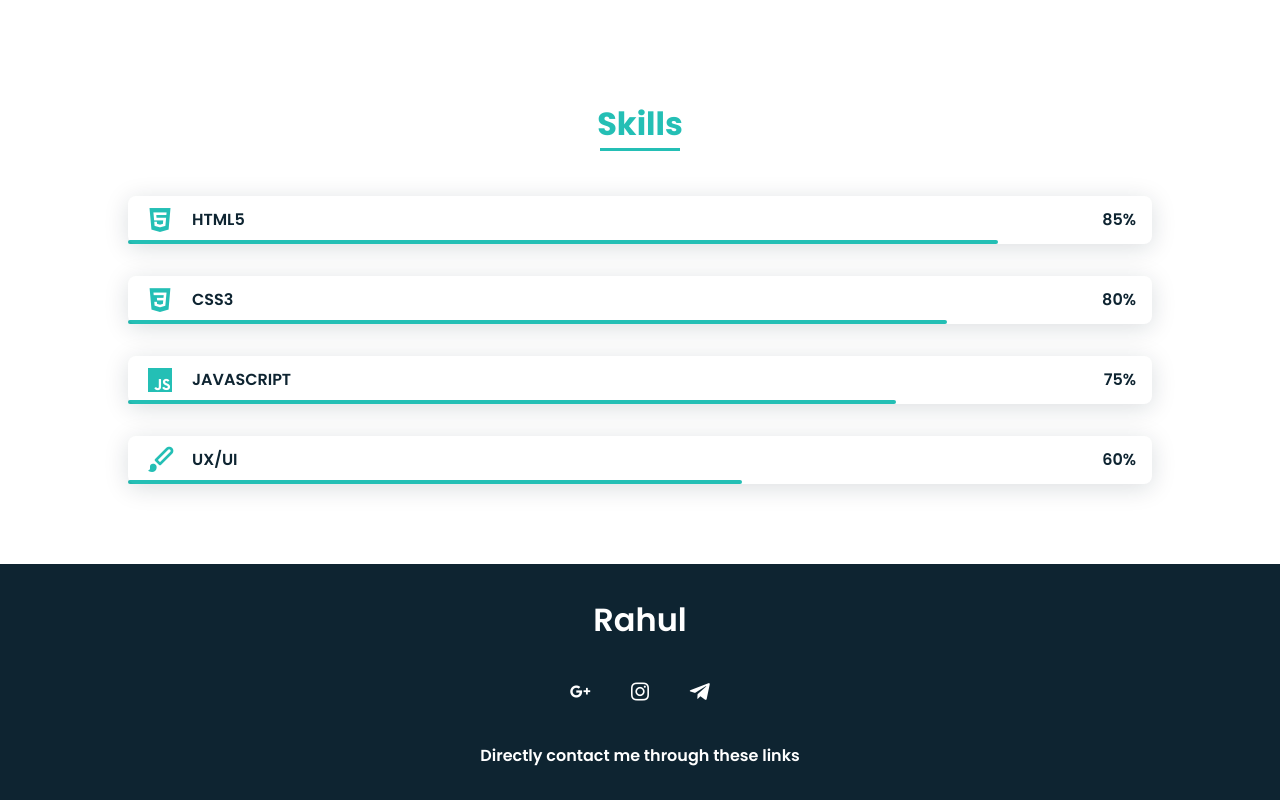
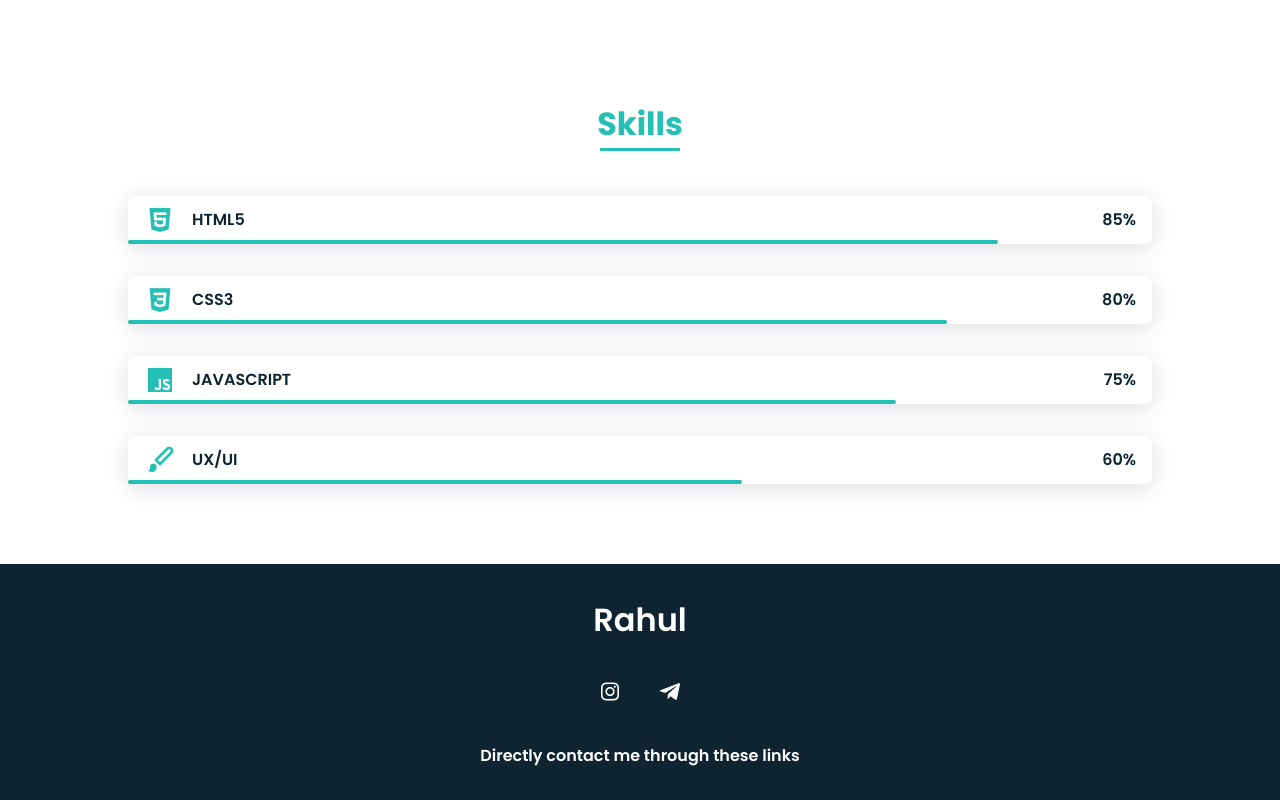
Before and after one commit to rahulob/rahulob.github.io, a plain HTML site: page index.html in a window 1280 px wide. Shown: the part 1404-2204 px from the top of the page. Drawn offline with nearby package versions, Linux system fonts and the light colour scheme.

Commit message:
Update index.html

```diff
--- a/index.html
+++ b/index.html
@@ -134,9 +134,8 @@
     <footer class="footer">
         <p class="footer__title">Rahul</p>
         <div class="footer__social">
-            <a href="#" class="footer__icon"><i class='bx bxl-google-plus'></i></a>
-            <a href="#" class="footer__icon"><i class='bx bxl-instagram'></i></a>
-            <a href="#" class="footer__icon"><i class='bx bxl-telegram'></i></a>
+            <a href="https://www.instagram.com/rahul0610_/" target="_blank" class="footer__icon"><i class='bx bxl-instagram'></i></a>
+            <a href="https://t.me/rahul061" target="_blank" class="footer__icon"><i class='bx bxl-telegram'></i></a>
         </div>
         <p>Directly contact me through these links</p>
     </footer>
```
